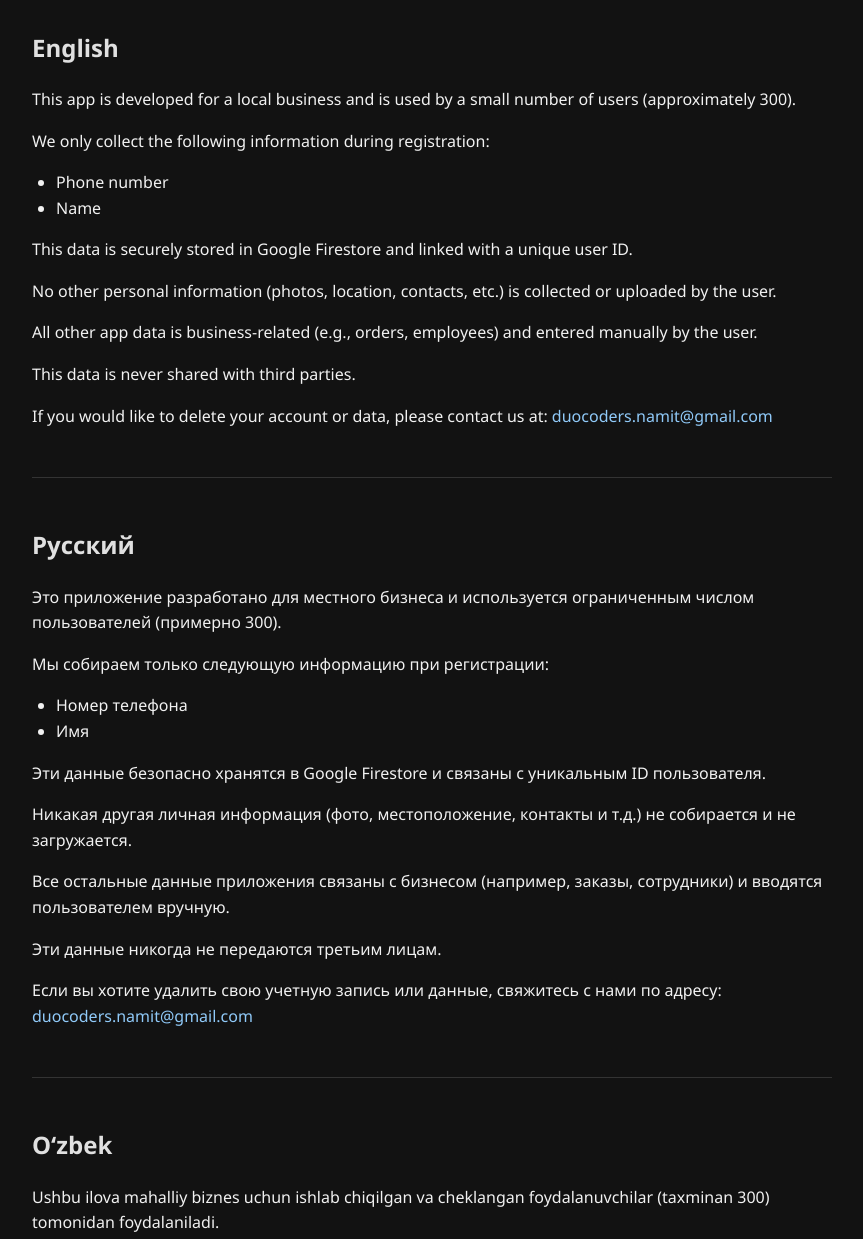
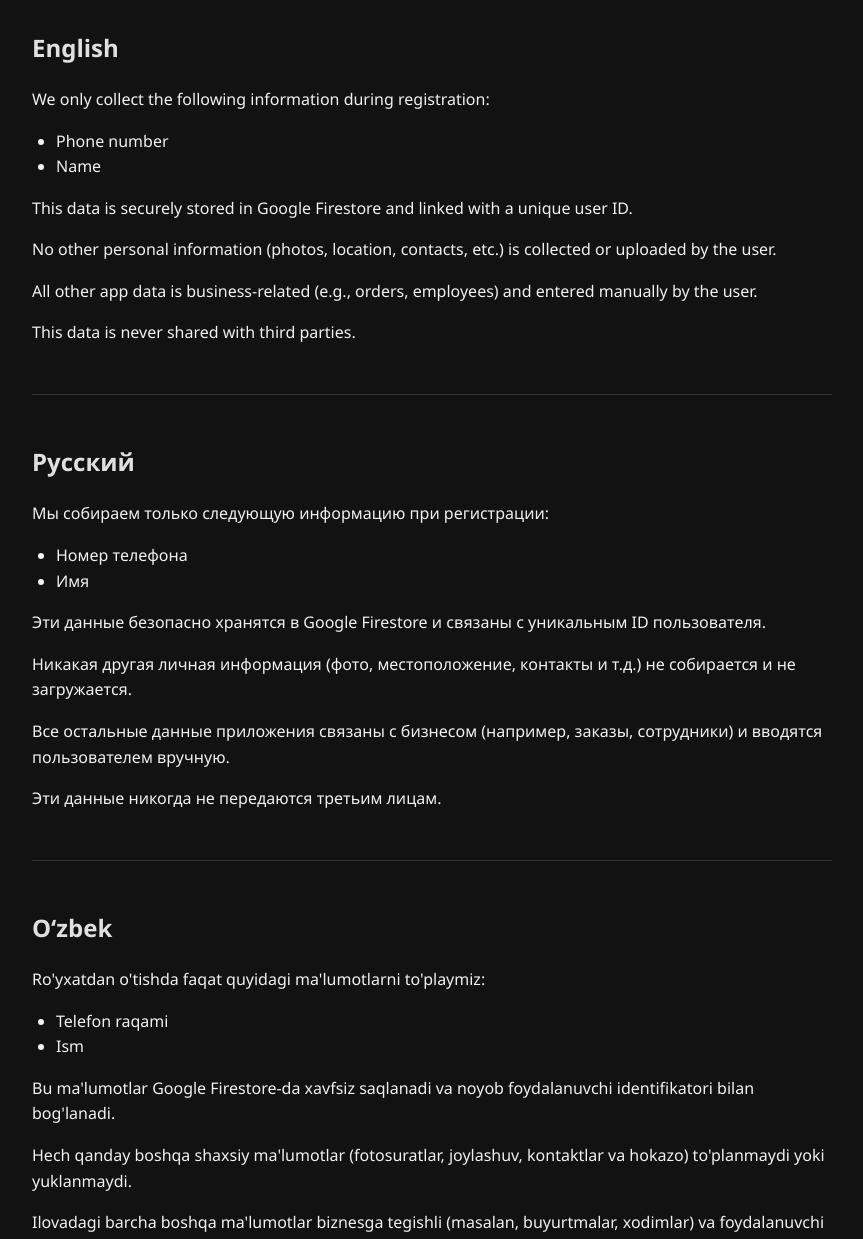
Before and after one commit to NamItDuo/yuk-privacy-policy, a plain HTML site: page index.html in a window 1280 px wide. Shown: the part 108-1347 px from the top of the page, without its empty margins (208-1071 px from the left). Drawn offline with Linux system fonts and the light colour scheme.

Commit message:
removed email and unneded info

```diff
--- a/index.html
+++ b/index.html
@@ -56,7 +56,6 @@
 
   <div class="section">
     <h2>English</h2>
-    <p>This app is developed for a local business and is used by a small number of users (approximately 300).</p>
     <p>We only collect the following information during registration:</p>
     <ul>
       <li>Phone number</li>
@@ -66,12 +65,10 @@
     <p>No other personal information (photos, location, contacts, etc.) is collected or uploaded by the user.</p>
     <p>All other app data is business-related (e.g., orders, employees) and entered manually by the user.</p>
     <p>This data is never shared with third parties.</p>
-    <p>If you would like to delete your account or data, please contact us at: <a href="mailto:duocoders.namit@gmail.com">duocoders.namit@gmail.com</a></p>
   </div>
 
   <div class="section">
     <h2>Русский</h2>
-    <p>Это приложение разработано для местного бизнеса и используется ограниченным числом пользователей (примерно 300).</p>
     <p>Мы собираем только следующую информацию при регистрации:</p>
     <ul>
       <li>Номер телефона</li>
@@ -81,12 +78,10 @@
     <p>Никакая другая личная информация (фото, местоположение, контакты и т.д.) не собирается и не загружается.</p>
     <p>Все остальные данные приложения связаны с бизнесом (например, заказы, сотрудники) и вводятся пользователем вручную.</p>
     <p>Эти данные никогда не передаются третьим лицам.</p>
-    <p>Если вы хотите удалить свою учетную запись или данные, свяжитесь с нами по адресу: <a href="mailto:duocoders.namit@gmail.com">duocoders.namit@gmail.com</a></p>
   </div>
 
   <div class="section">
     <h2>Oʻzbek</h2>
-    <p>Ushbu ilova mahalliy biznes uchun ishlab chiqilgan va cheklangan foydalanuvchilar (taxminan 300) tomonidan foydalaniladi.</p>
     <p>Ro'yxatdan o'tishda faqat quyidagi ma'lumotlarni to'playmiz:</p>
     <ul>
       <li>Telefon raqami</li>
@@ -96,7 +91,6 @@
     <p>Hech qanday boshqa shaxsiy ma'lumotlar (fotosuratlar, joylashuv, kontaktlar va hokazo) to'planmaydi yoki yuklanmaydi.</p>
     <p>Ilovadagi barcha boshqa ma'lumotlar biznesga tegishli (masalan, buyurtmalar, xodimlar) va foydalanuvchi tomonidan qo'lda kiritiladi.</p>
     <p>Ushbu ma'lumotlar hech qachon uchinchi shaxslarga uzatilmaydi.</p>
-    <p>Akkountingizni yoki ma'lumotlaringizni o'chirishni xohlasangiz, biz bilan quyidagi manzilda bog'laning: <a href="mailto:duocoders.namit@gmail.com">duocoders.namit@gmail.com</a></p>
   </div>
 </body>
 </html>
```
